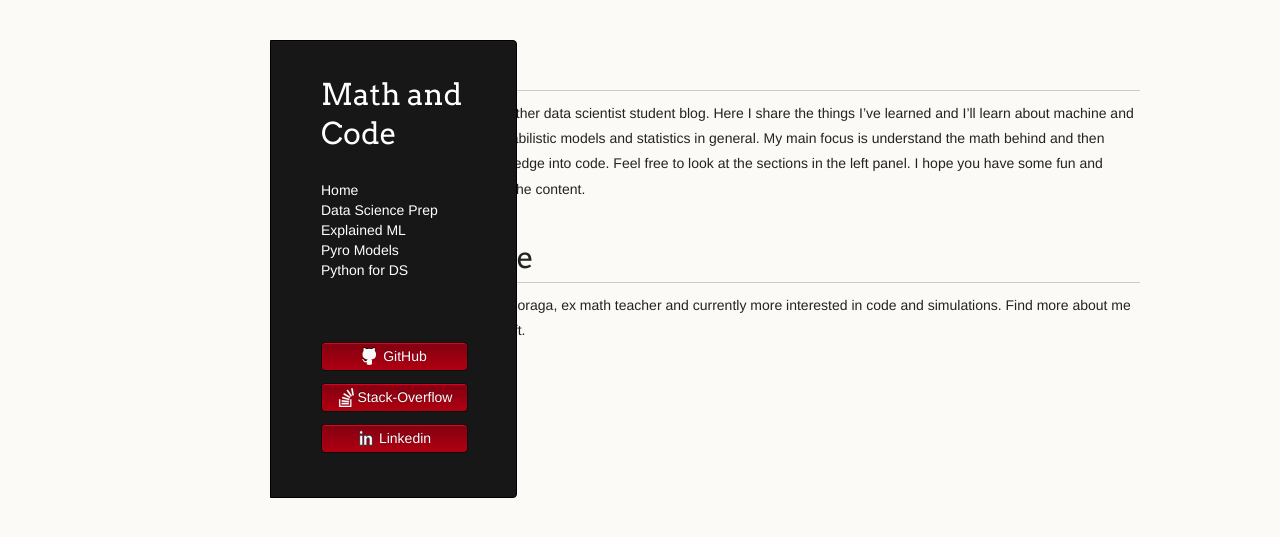
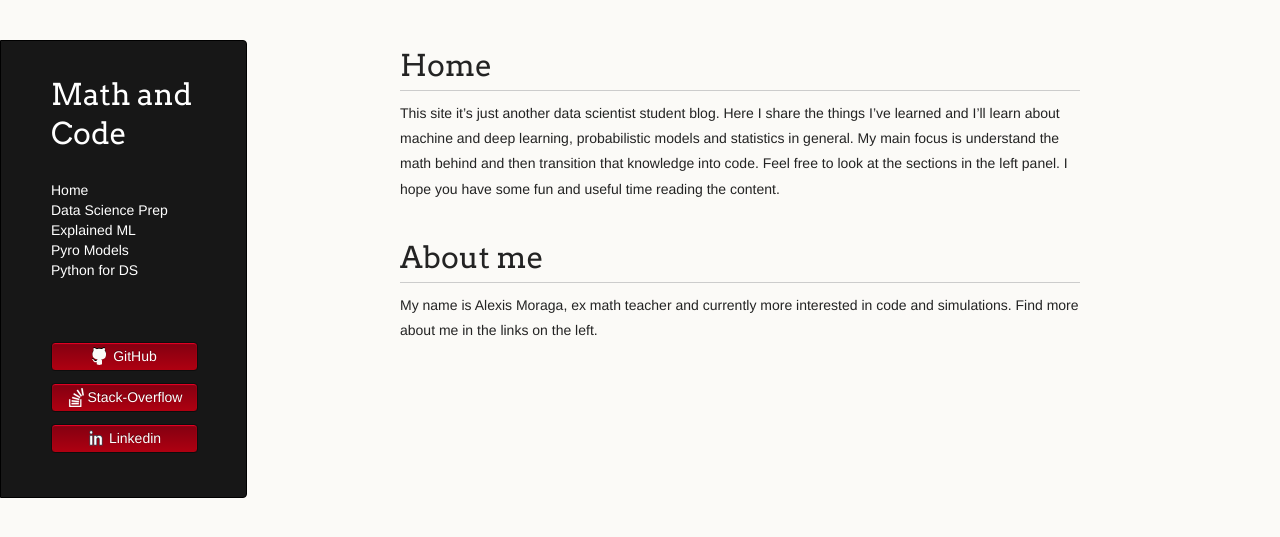
Before and after one commit to LemonPy29/LemonPy29.github.io, a Jekyll site: the page built from index.md, in a window 1280 px wide. Shown: the top 537 px of the page. Built offline with Jekyll 4.4.1, drawn with Linux system fonts in a browser that asks for light colours; nearby versions of some CDN libraries; the repository's description, which GitHub fills in, is left out; our own code applies the rules of GitHub Pages for plain Markdown files.

Commit message:
update layout

```diff
--- a/_layouts/default.html
+++ b/_layouts/default.html
@@ -8,7 +8,9 @@
     {% include header.html %}
 
     <section>
-      {{ content }}
+      <div class="indent">
+        {{ content }}
+      </div>
     </section>
 
     {% include footer.html %}
--- a/_sass/jekyll-theme-dinky.scss
+++ b/_sass/jekyll-theme-dinky.scss
@@ -223,9 +223,9 @@ td {
 
 /* Wrapper */
 .wrapper {
-  width:960px;
-  float:right;
+  width:1080px;
 }
+
 
 
 /* Header */
@@ -341,8 +341,8 @@ a.buttons:hover {
 /* Section - for main page content */
 
 section {
-  width: 750px;
-  padding-left: 120px;
+  width: 680px;
+  float: right;
 }
 
 
```
